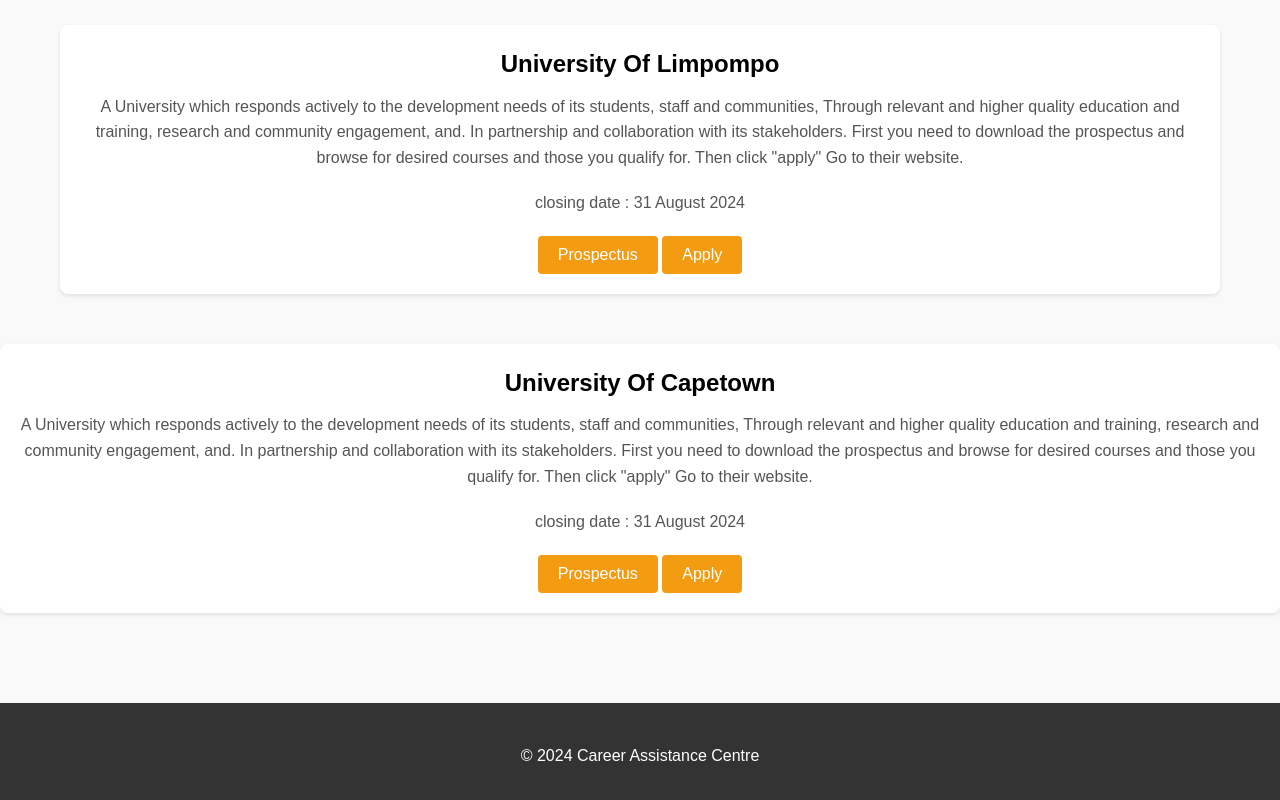
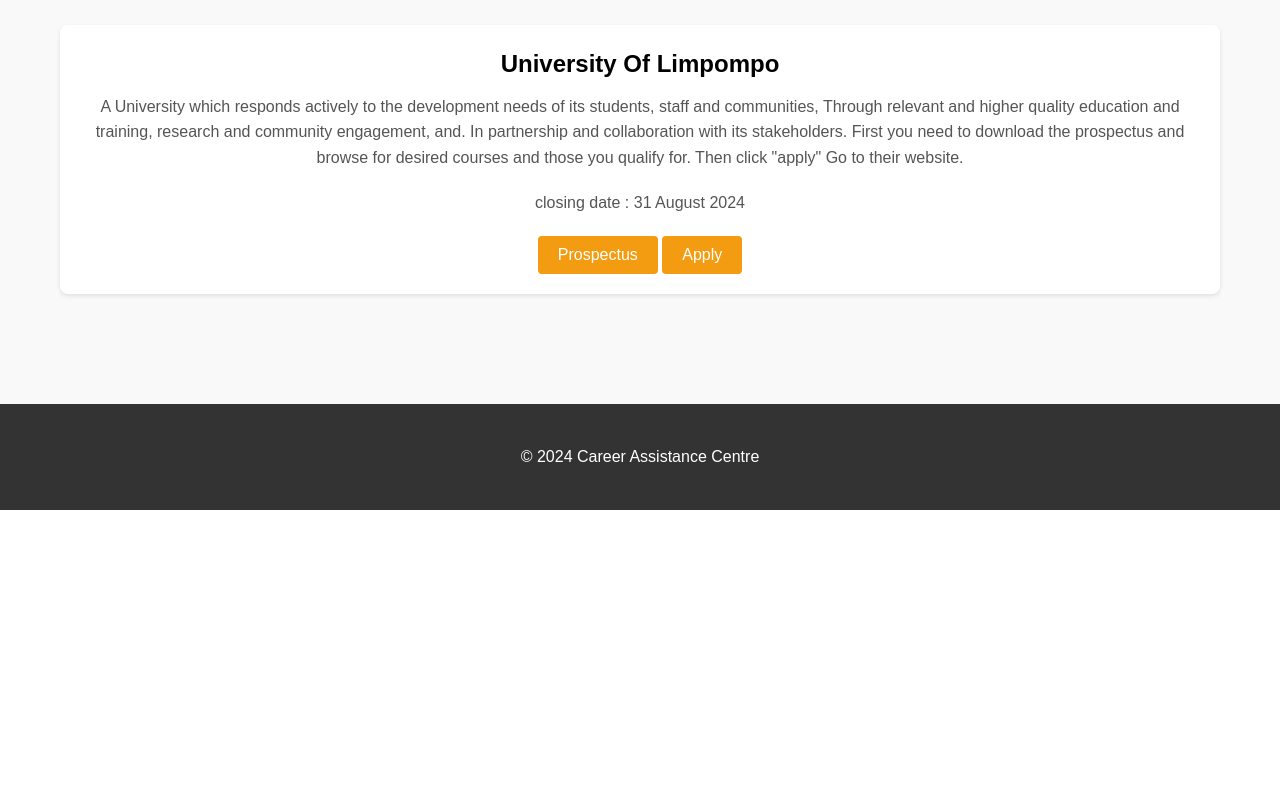
Before and after one commit to euginentando/careerassistancecenter-website, a plain HTML site: page varsity-and-college-applications.html in a window 1280 px wide. Shown: the part 4950-5750 px from the top of the page. After the commit the page ends 5460 px from the top, so only its background shows below. Drawn offline with Linux system fonts and the light colour scheme.

Commit message:
Update varsity-and-college-applications.html

```diff
--- a/varsity-and-college-applications.html
+++ b/varsity-and-college-applications.html
@@ -204,15 +204,6 @@
             </div>
         </div>
 
-        <div class="institution">
-            <h2>University Of Capetown</h2>
-            <p>A University which responds actively to the development needs of its students, staff and communities, Through relevant and higher quality education and training, research and community engagement, and. In partnership and collaboration with its stakeholders. First you need to download the prospectus and browse for desired courses and those you qualify for. Then click "apply" Go to their website.</p>
-            <p>closing date : 31 August 2024</p>
-
-            <button onclick="window.open('https://www.ul.ac.za/application/downloads/Undergraduate_Prospectus_2025.pdf', '_blank')" class="prospectus">Prospectus</button>
-
-            <button onclick="window.open('https://www.ul.ac.za/index.php?Entity=Admission%20Requirements#start')"class="apply-button">Apply</button>
-        </div>
     </div>
     </section>
 
```
